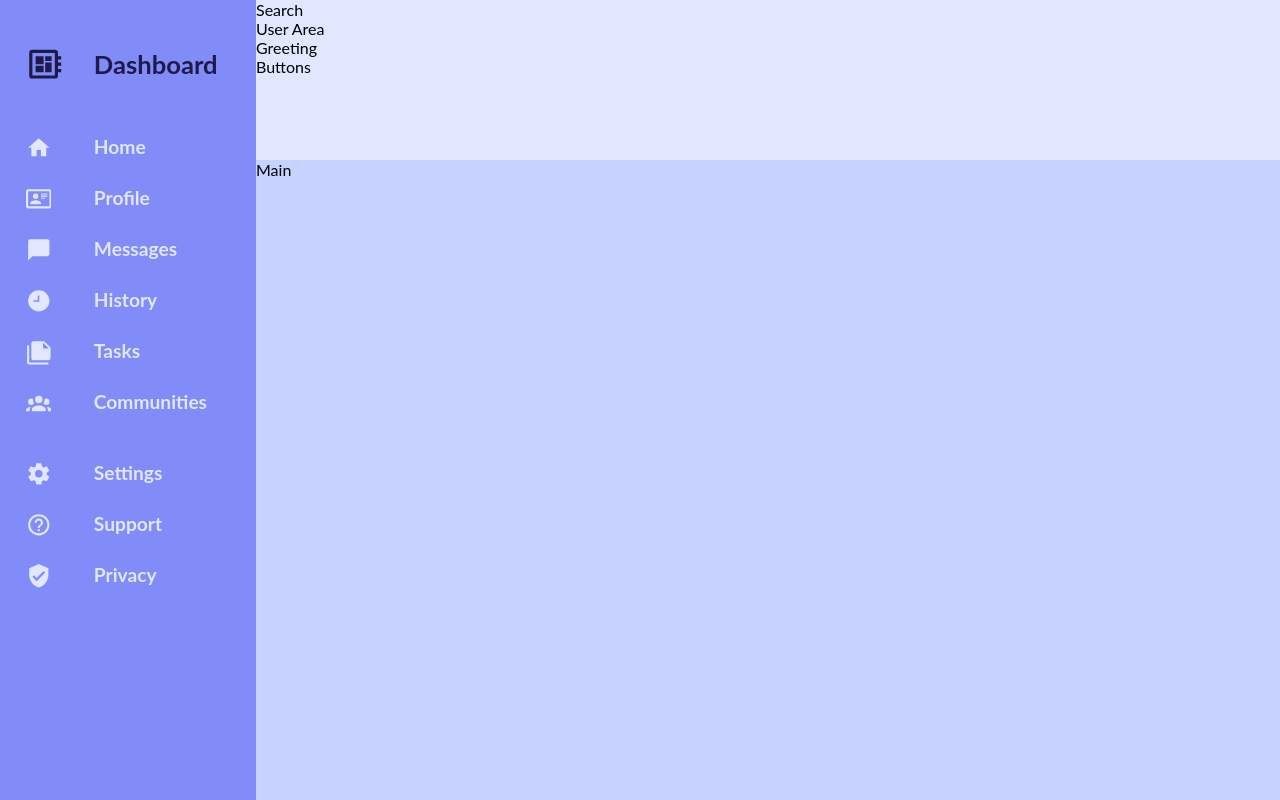
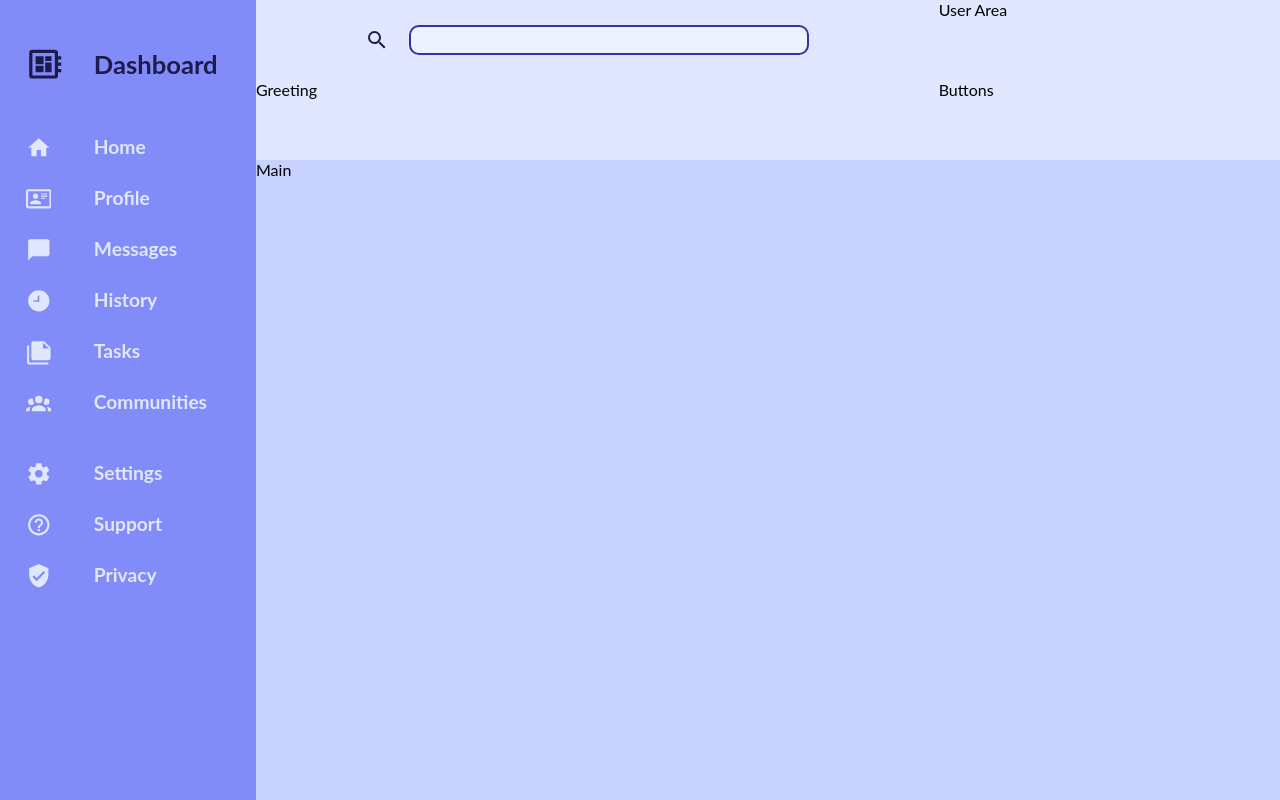
Before and after one commit to weboffools/dashboard, a plain HTML site: page index.html in a window 1280 px wide. Drawn offline with Linux system fonts and the light colour scheme.

Commit message:
Add search section to header with styling

```diff
--- a/index.html
+++ b/index.html
@@ -10,7 +10,14 @@
   <body>
     <div class="container">
       <div class="header">
-        <div>Search</div>
+        <div class="search">
+          <svg xmlns="http://www.w3.org/2000/svg" viewBox="0 0 24 24">
+            <title>magnify</title>
+            <path
+              d="M9.5,3A6.5,6.5 0 0,1 16,9.5C16,11.11 15.41,12.59 14.44,13.73L14.71,14H15.5L20.5,19L19,20.5L14,15.5V14.71L13.73,14.44C12.59,15.41 11.11,16 9.5,16A6.5,6.5 0 0,1 3,9.5A6.5,6.5 0 0,1 9.5,3M9.5,5C7,5 5,7 5,9.5C5,12 7,14 9.5,14C12,14 14,12 14,9.5C14,7 12,5 9.5,5Z"
+            /></svg
+          ><input type="search" id="search-bar" name="search_bar" />
+        </div>
         <div>User Area</div>
         <div>Greeting</div>
         <div>Buttons</div>
@@ -77,7 +84,6 @@
                 /></svg
               >Communities
             </li></a
-
           >
         </ul>
         <ul class="tools-menu">
--- a/style.css
+++ b/style.css
@@ -37,9 +37,41 @@ a {
 }
 
 .header {
+  display: grid;
   background-color: var(--base-color-100);
   grid-column: 2 / 3;
   grid-row: 1 / 2;
+  grid-template-columns: 2fr 1fr;
+  grid-template-rows: 1fr 1fr;
+}
+
+.header svg {
+  fill: var(--base-color-950);
+  width: clamp(1rem, 3vh, 3rem);
+  justify-self: right;
+}
+
+.search {
+  display: grid;
+  grid-template-columns: 1fr 4fr;
+  align-items: center;
+  gap: 20px;
+}
+
+input {
+  appearance: none;
+  justify-self: left;
+  border: 2px solid var(--base-color-800);
+  border-radius: 10px;
+  background-color: var(--base-color-50);
+  width: max(400px, 50%);
+  height: 30px;
+  font-size: 1rem;
+  padding-left: 5px;
+}
+
+input:focus-visible {
+  outline: var(--base-color-500) solid 2px;
 }
 
 .main {
```
